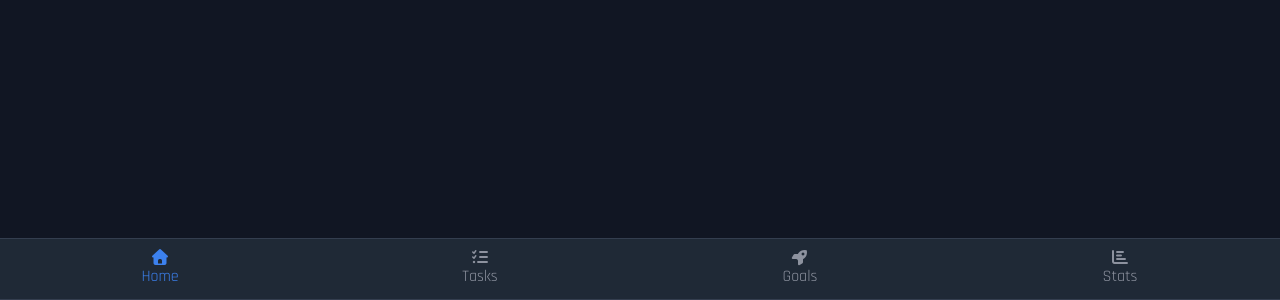
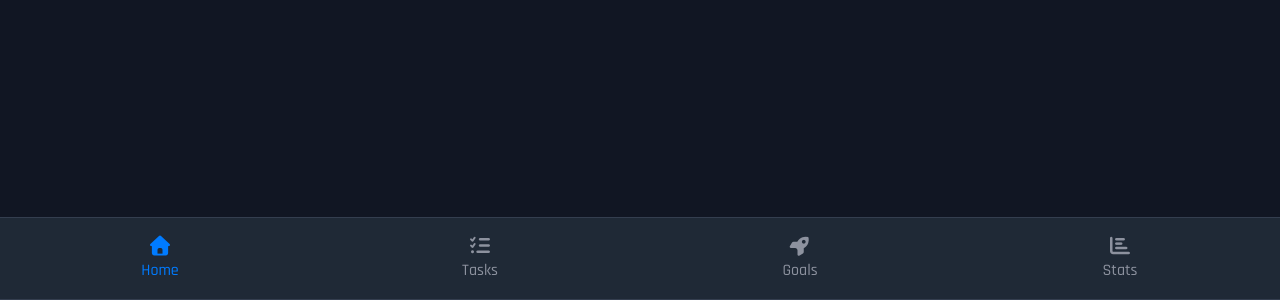
Before and after one commit to lightningcell/react-todo, a React (Vite) app: page / in a window 1280 px wide. Shown: the part 500-800 px from the top of the page. Built offline with nearby package versions, Linux system fonts and the light colour scheme.

Commit message:
Refactor BottomBar and NavigationItem components to improve structure and styling; replace anchor tags with buttons for better accessibility

```diff
--- a/src/BottomBar.css
+++ b/src/BottomBar.css
@@ -17,23 +17,44 @@
   width: 100%;
 }
 
-.bottom-bar__item {
+/* Navigation Item Styles */
+.navigation-item {
   flex: 1;
   text-align: center;
 }
 
-.bottom-bar__item a {
+.navigation-item__button {
   display: flex;
   flex-direction: column;
   align-items: center;
   color: var(--secondary-text-color);
   text-decoration: none;
+  background: none;
+  border: none;
+  cursor: pointer;
+  padding: 8px;
+  width: 100%;
+  transition: color 0.3s ease;
 }
 
-.bottom-bar__item a:hover {
+.navigation-item__button:hover {
   color: white;
 }
 
-.bottom-bar__item--active a {
-  color: #3c81ef;
+.navigation-item__button i {
+  font-size: 20px;
+  margin-bottom: 4px;
 }
+
+.navigation-item__title {
+  font-weight: 500;
+}
+
+/* Active State */
+.navigation-item--active .navigation-item__button {
+  color: var(--primary-color, #007bff);
+}
+
+.navigation-item--active .navigation-item__button i {
+  color: var(--primary-color, #007bff);
+}
--- a/src/components/BottomBar.tsx
+++ b/src/components/BottomBar.tsx
@@ -8,6 +8,15 @@ interface BottomBarProps {
 }
 
 const BottomBar: React.FC<BottomBarProps> = ({ navigationItems }) => {
+    const [activeItem, setActiveItem] = React.useState<string | null>(navigationItems[0]?.title || null);
+
+    const handleItemClick = (item: NavigationItemProps, index: number) => {
+        setActiveItem(item.title);
+        if (item.onClick) {
+            item.onClick();
+        }
+    };
+
     return (
         <nav className="bottom-bar">
             <ul className="bottom-bar__list">
@@ -16,8 +25,8 @@ const BottomBar: React.FC<BottomBarProps> = ({ navigationItems }) => {
                         key={index}
                         title={item.title}
                         iconClass={item.iconClass}
-                        isActive={item.isActive}
-                        onClick={item.onClick}
+                        isActive={activeItem === item.title}
+                        onClick={() => handleItemClick(item, index)}
                     />
                 ))}
             </ul>
--- a/src/components/NavigationItem.tsx
+++ b/src/components/NavigationItem.tsx
@@ -9,23 +9,19 @@ interface NavigationItemProps {
 
 const NavigationItem: React.FC<NavigationItemProps> = ({
     title,
-    isActive = false,
+    iconClass,
     onClick,
-    iconClass
+    isActive = false
 }) => {
-    const handleClick = (e: React.MouseEvent<HTMLAnchorElement>) => {
-        e.preventDefault();
-        if (onClick) {
-            onClick();
-        }
-    };
-
     return (
-        <li className={`bottom-bar__item ${isActive ? 'bottom-bar__item--active' : ''}`}>
-            <a href="#" onClick={handleClick}>
-                {iconClass && <i className={iconClass} aria-hidden="true"></i>}
-                <span>{title}</span>
-            </a>
+        <li className={`navigation-item ${isActive ? 'navigation-item--active' : ''}`}>
+            <button
+                className="navigation-item__button"
+                onClick={onClick}
+            >
+                <i className={iconClass}></i>
+                <span className="navigation-item__title">{title}</span>
+            </button>
         </li>
     );
 };
```
